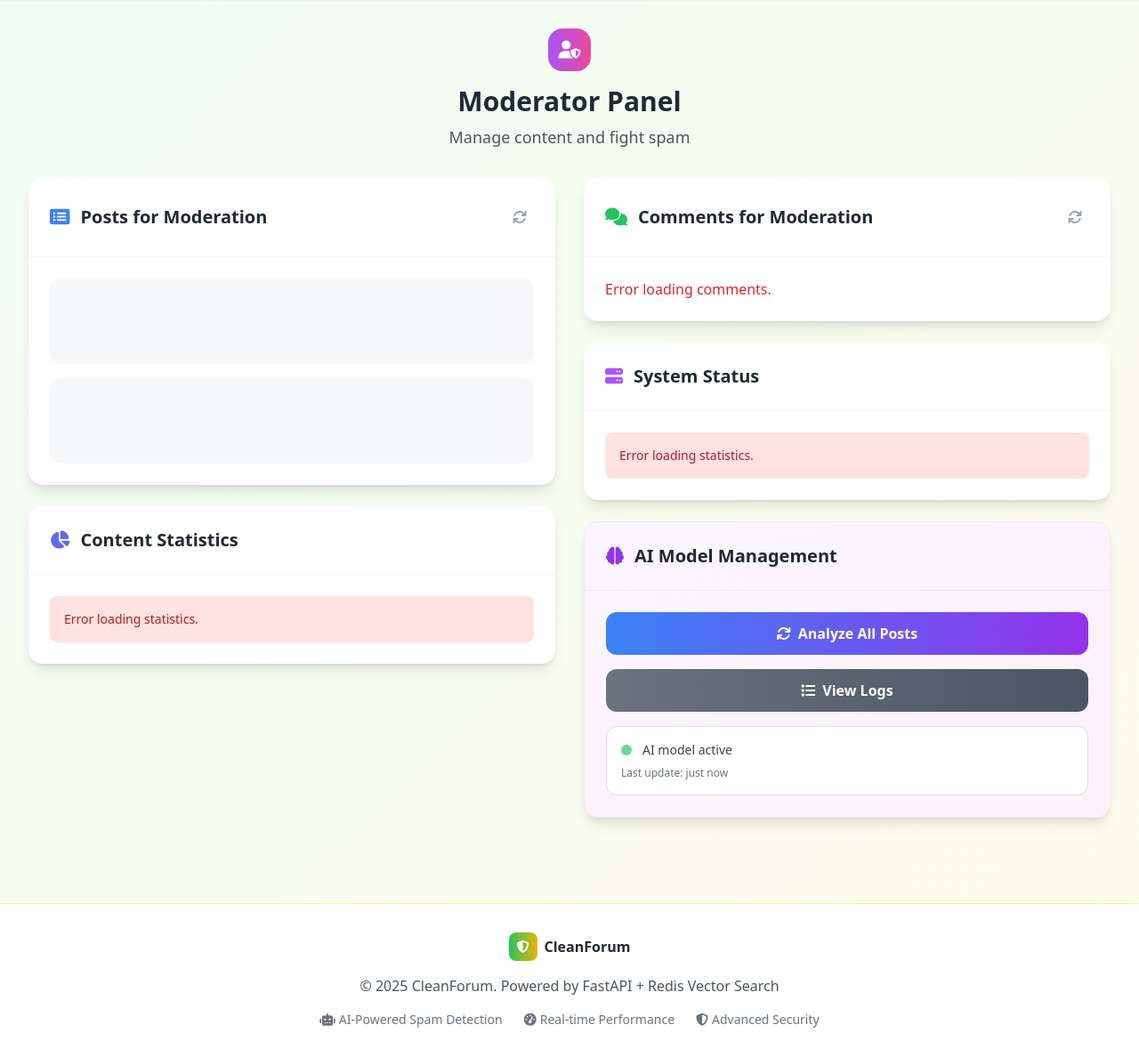
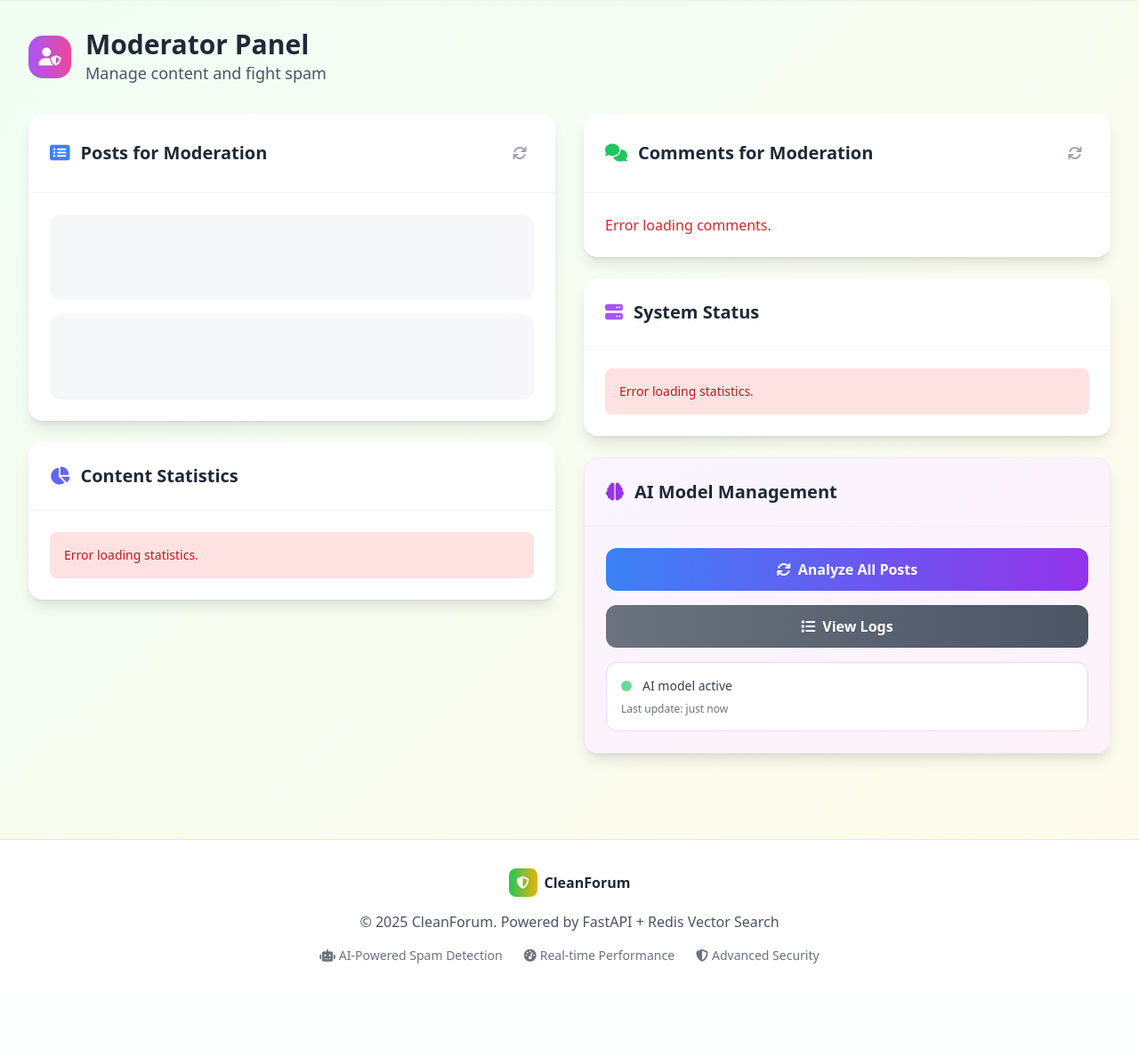
Before and after one commit to premananda108/CleanForum, a FastAPI app: page /moderator in a window 1280 px wide. Shown: the part 65-1253 px from the top of the page at 89% size. After the commit the page ends 1148 px from the top, so only its background shows below. Run offline with FastAPI, Linux system fonts and the light colour scheme; data that the repository does not hold is empty; parts of the project's set-up code (start-up, migrations or seed data) failed here and were passed over; some libraries are stand-ins or nearby versions.

Commit message:
edit moderation panel

```diff
--- a/templates/moderator_panel.html
+++ b/templates/moderator_panel.html
@@ -5,12 +5,14 @@
 {% block content %}
 <div class="space-y-8">
     <!-- Header -->
-    <div class="text-center">
-        <div class="inline-flex items-center justify-center w-12 h-12 bg-gradient-to-r from-purple-500 to-pink-500 rounded-2xl mb-4">
+    <div class="flex items-center space-x-4">
+        <div class="inline-flex items-center justify-center w-12 h-12 bg-gradient-to-r from-purple-500 to-pink-500 rounded-2xl">
             <i class="fas fa-user-shield text-white text-xl"></i>
         </div>
-        <h1 class="text-3xl font-bold text-gray-800 mb-2">Moderator Panel</h1>
-        <p class="text-lg text-gray-600">Manage content and fight spam</p>
+        <div>
+            <h1 class="text-3xl font-bold text-gray-800">Moderator Panel</h1>
+            <p class="text-lg text-gray-600">Manage content and fight spam</p>
+        </div>
     </div>
 
     <div class="grid grid-cols-1 xl:grid-cols-2 gap-8">
```
